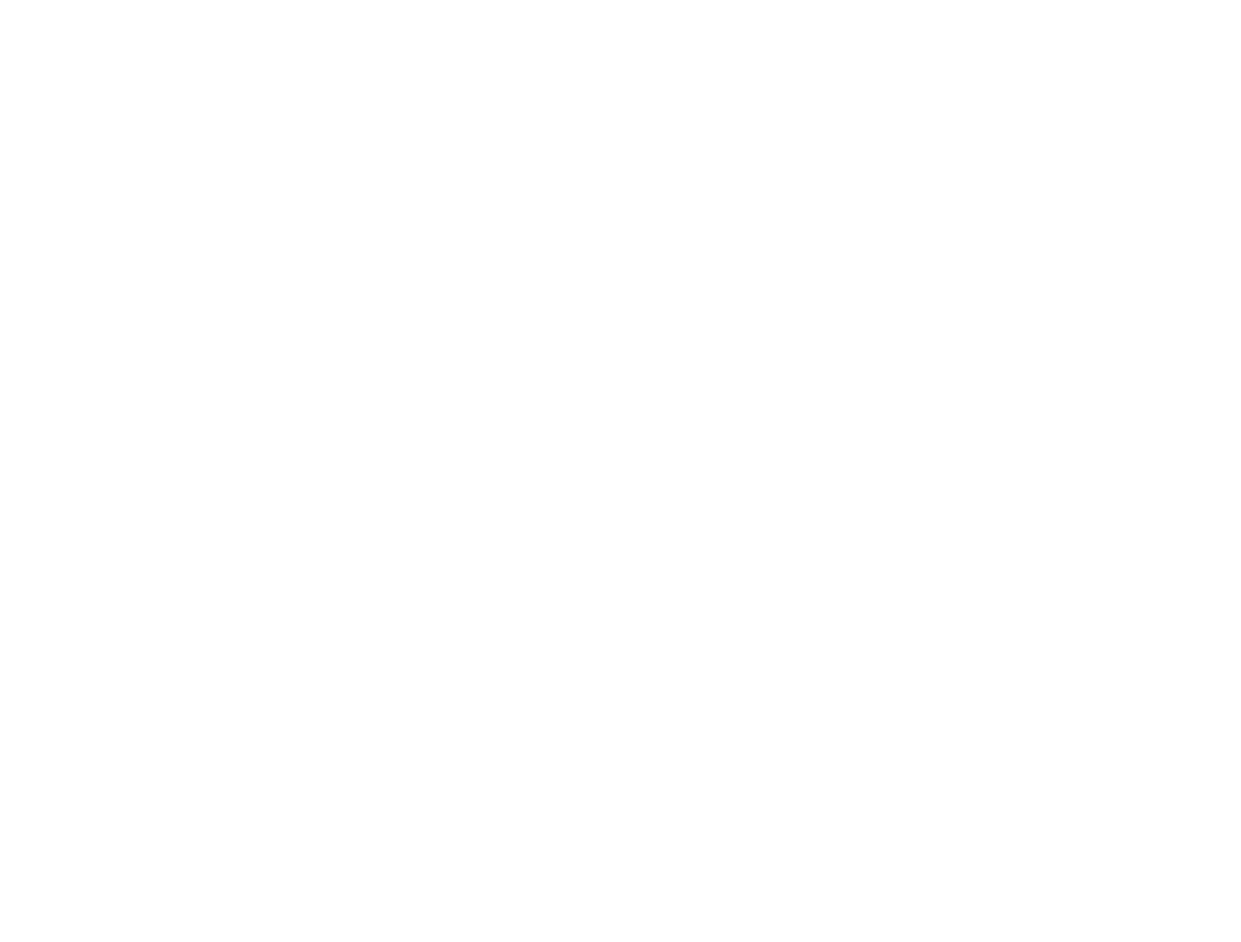
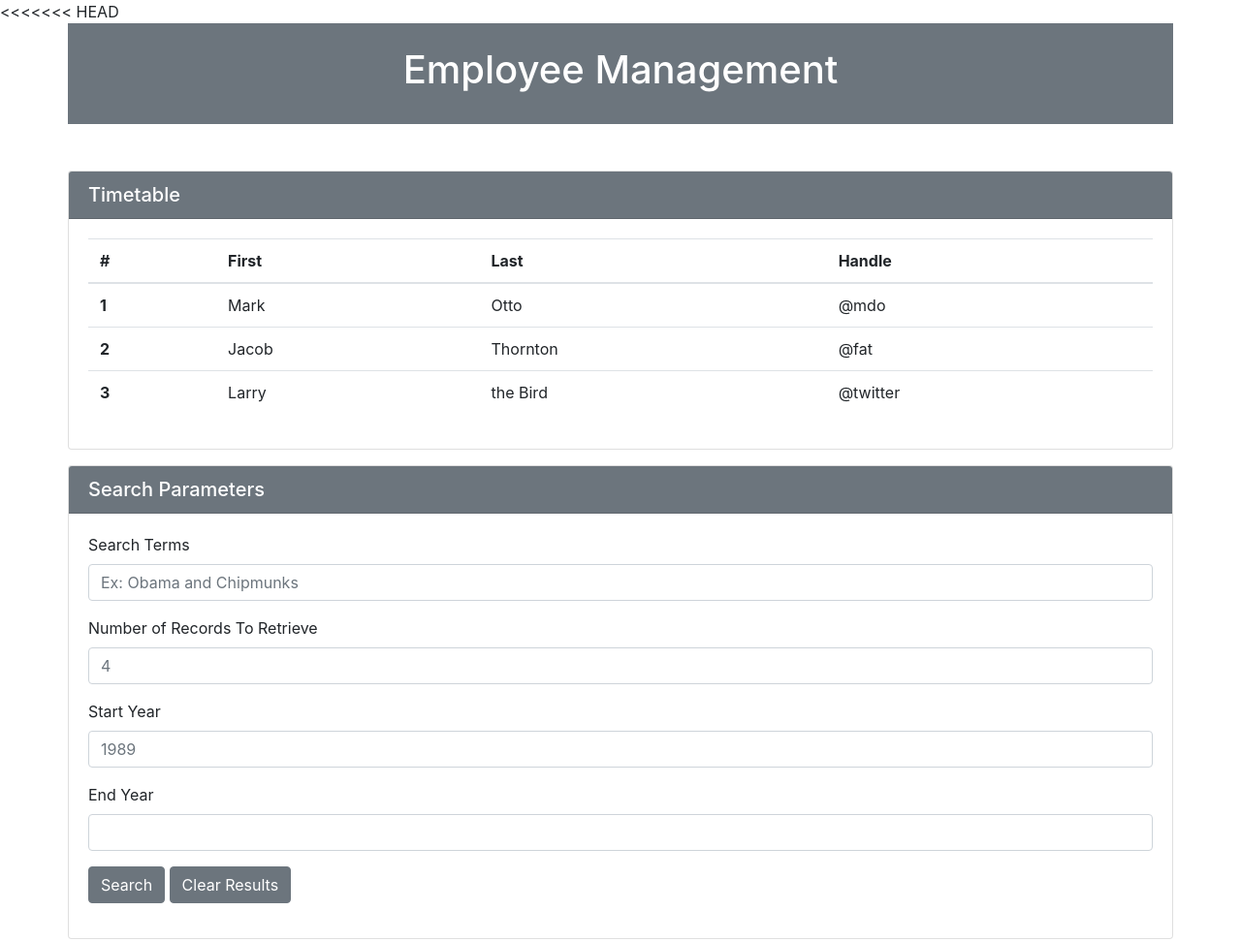
Before and after one commit to rbenites/In-class, a plain HTML site: page index.html in a window 1280 px wide. Shown: the top 972 px of the page at 97% size. Before the commit the page ends 800 px from the top, so only its background shows below. Drawn offline with nearby package versions, Linux system fonts and the light colour scheme; files that its build step writes are made by us from their sources.

Commit message:
updated index

```diff
--- a/index.html
+++ b/index.html
@@ -1 +1,115 @@
+<<<<<<< HEAD
+<!DOCTYPE html>
+<html lang="en">
+<head>
+<meta charset="UTF-8">
+<meta name="viewport" content="width=device-width, initial-scale=1.0">
+<meta http-equiv="X-UA-Compatible" content="ie=edge">
+<link rel="stylesheet" href="https://maxcdn.bootstrapcdn.com/bootstrap/4.0.0/css/bootstrap.min.css">
+<link rel="stylesheet" href="https://cdnjs.cloudflare.com/ajax/libs/font-awesome/4.7.0/css/font-awesome.css">
+<link rel="stylesheet" href="style.css">
+<title>Employee Timesheet</title>
+</head>
+<body class="pb-5">
+        <header id="bro">
+          <div class="container">
+            <div class="row">
+              <div class="col-12 d-flex justify-content-center py-4  bg-secondary text-white">
+                <h1>
+                  <i class="fa fa-newspaper"></i>Employee Management</h1>
+              </div>
+            </div>
+          </div>
+        </header>
+        <section id="result" class="mt-5" >
+                <div class="container">
+                  <div class="row">
+                    <div class="col-12 px-0">
+
+                        <div class="card mb-3">
+                            <h5 class="card-header bg-secondary text-white">
+                              <i class="fa fa-newspaper"></i>Timetable</h5>
+                            <div class="card-body">
+                                    <table class="table">
+                                            <thead>
+                                              <tr>
+                                                <th scope="col">#</th>
+                                                <th scope="col">First</th>
+                                                <th scope="col">Last</th>
+                                                <th scope="col">Handle</th>
+                                              </tr>
+                                            </thead>
+                                            <tbody>
+                                              <tr>
+                                                <th scope="row">1</th>
+                                                <td>Mark</td>
+                                                <td>Otto</td>
+                                                <td>@mdo</td>
+                                              </tr>
+                                              <tr>
+                                                <th scope="row">2</th>
+                                                <td>Jacob</td>
+                                                <td>Thornton</td>
+                                                <td>@fat</td>
+                                              </tr>
+                                              <tr>
+                                                <th scope="row">3</th>
+                                                <td>Larry</td>
+                                                <td>the Bird</td>
+                                                <td>@twitter</td>
+                                              </tr>
+                                            </tbody>
+                                          </table>
+                                </div>
+                              </div>
+                    </div>
+                  </div>
+                </div>
+              </section>
+
+        <section id="form">
+          <div class="container">
+            <div class="row">
+              <div class="col-12 px-0">
+                <div class="card">
+                  <h5 class="card-header bg-secondary text-white">
+                    <i class="fa fa-newspaper"></i>Search Parameters</h5>
+                  <div class="card-body">
+                    <form>
+                      <div class="form-group">
+                        <label for="inputST">Search Terms</label>
+                        <input type="text" class="form-control" id="searchTerm" placeholder="Ex: Obama and Chipmunks">
+                      </div>
+                      <div class="form-group">
+                        <label for="inputRcrd">Number of Records To Retrieve</label>
+                        <input type="text" class="form-control" id="inputRcrd" placeholder="4">
+                      </div>
+                      <div class="form-group">
+                        <label for="inputYr">Start Year</label>
+                        <input type="text" class="form-control" id="inputYr" placeholder="1989">
+                      </div>
+                      <div class="form-group">
+                        <label for="inputEnYr">End Year</label>
+                        <input type="text" class="form-control" id="inputEnYr" placeholder="">
+                      </div>
+
+                      <button id="submit" type="submit" class="btn btn-primary bg-secondary border-secondary">Search</button>
+                      <button id="clear" type="submit" class="btn btn-primary bg-secondary border-secondary">Clear Results</button>
+                    </form>
+                  </div>
+                </div>
+              </div>
+            </div>
+          </div>
+          </div>
+        </section>
+
+
+<script src="https://cdnjs.cloudflare.com/ajax/libs/jquery/3.3.1/jquery.slim.min.js"></script>
+<script src="https://cdnjs.cloudflare.com/ajax/libs/popper.js/1.13.0/umd/popper.min.js"></script>
+<script src="https://cdnjs.cloudflare.com/ajax/libs/twitter-bootstrap/4.0.0/js/bootstrap.min.js"></script>
+</body>
+</html>
+=======
 <script src="https://www.gstatic.com/firebasejs/4.12.1/firebase.js"></script>
+>>>>>>> af837a01cf7e29013cc7a8636a103d405331158d
```
